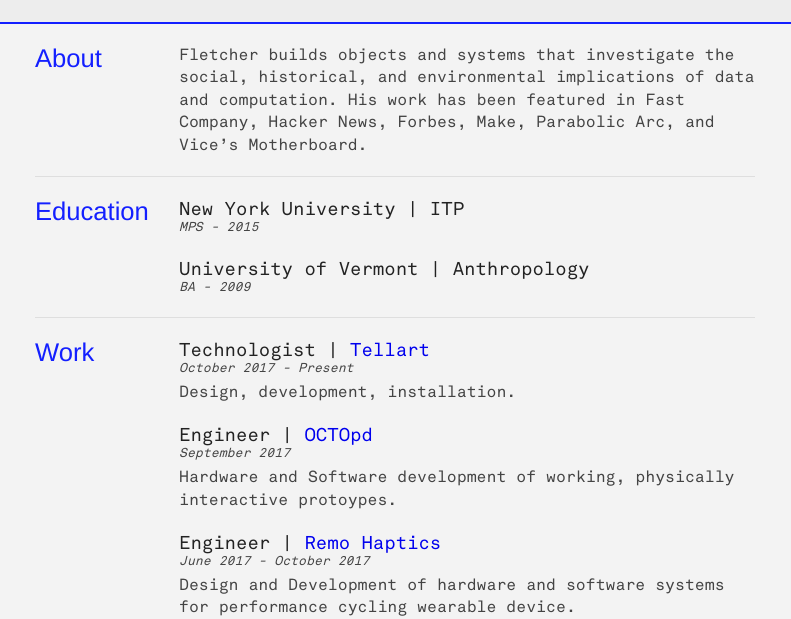
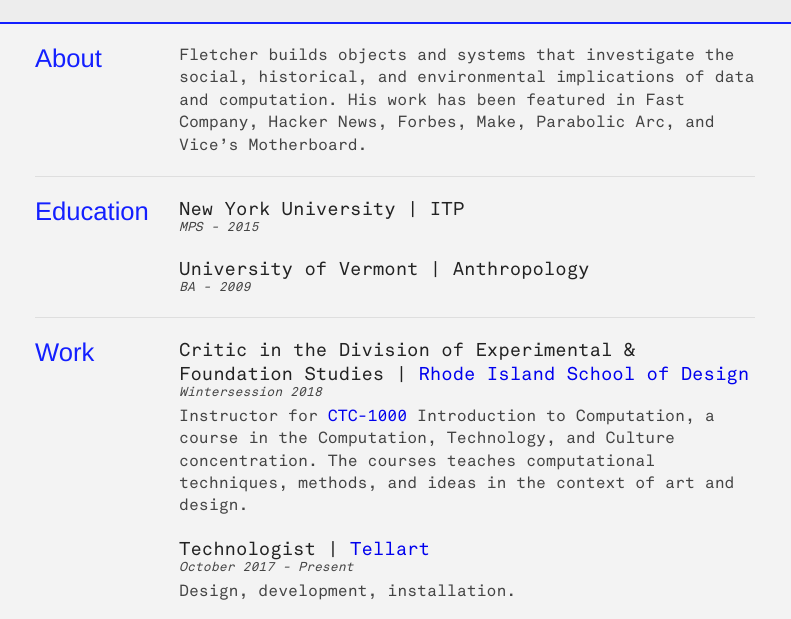
Before and after one commit to vwls/vwls.github.io, a plain HTML site: page index.html in a window 1280 px wide. Shown: the part 135-754 px from the top of the page, without its empty margins (245-1036 px from the left). Drawn offline with Linux system fonts and the light colour scheme.

Commit message:
added RISD

```diff
--- a/index.html
+++ b/index.html
@@ -77,11 +77,11 @@
 					</div>
 
 					<div class="sectionContent">
-						<!-- <article>
+						<article>
 							<h2>Critic in the Division of Experimental & Foundation Studies | <a class="noLink" href="http://www.risd.edu">Rhode Island School of Design</a></h2>
 							<p class="subDetails">Wintersession 2018</p>
-							<p>Teaching CTC-1000 Introduction to Computation, a course in the Computation, Technology, and Culture concentration. The courses teaches computational techniques, methods, and ideas in the context of art and design.</p>
-						</article> -->
+							<p>Instructor for <a class="noLink" href="https://www.are.na/fletcher-bach/ctc-1000">CTC-1000</a> Introduction to Computation, a course in the Computation, Technology, and Culture concentration. The courses teaches computational techniques, methods, and ideas in the context of art and design.</p>
+						</article>
 						<article>
 							<h2>Technologist | <a class="noLink" href="http://www.tellart.com/">Tellart</a></h2>
 							<p class="subDetails">October 2017 - Present</p>
```
